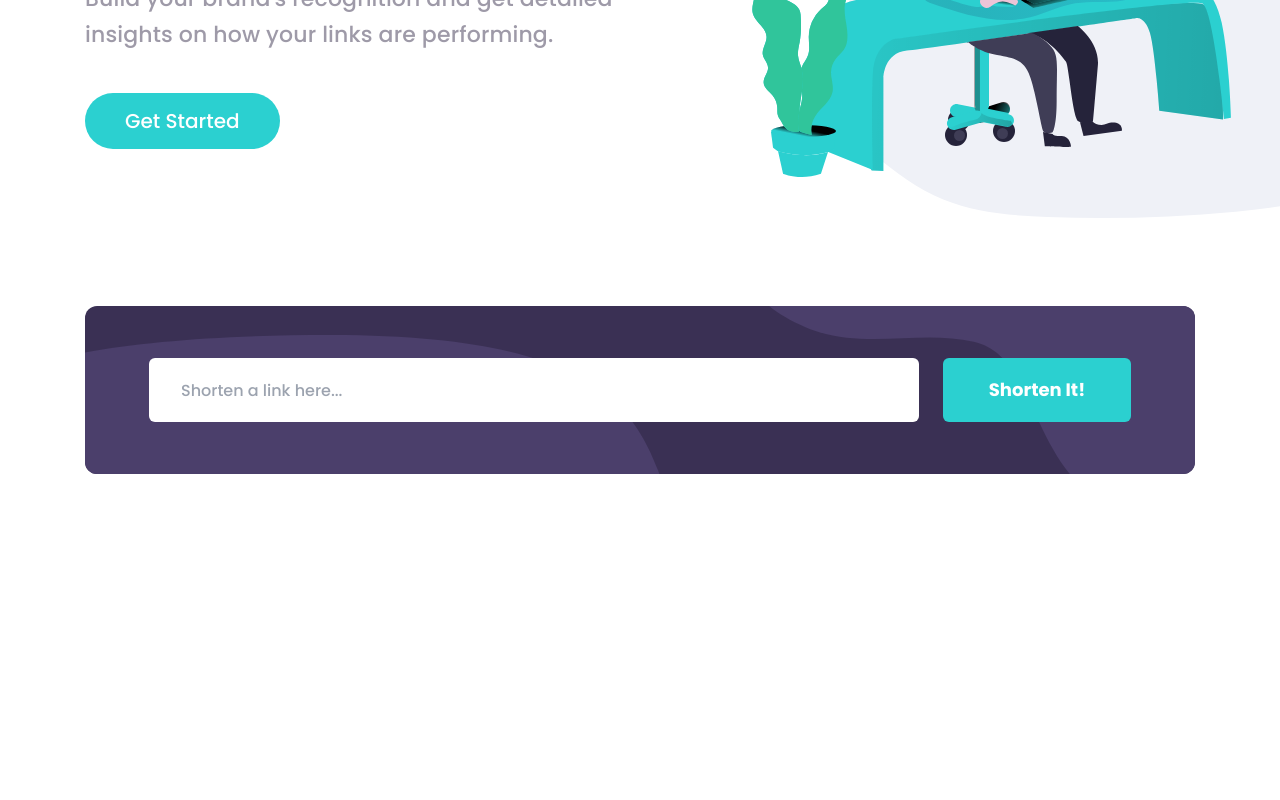
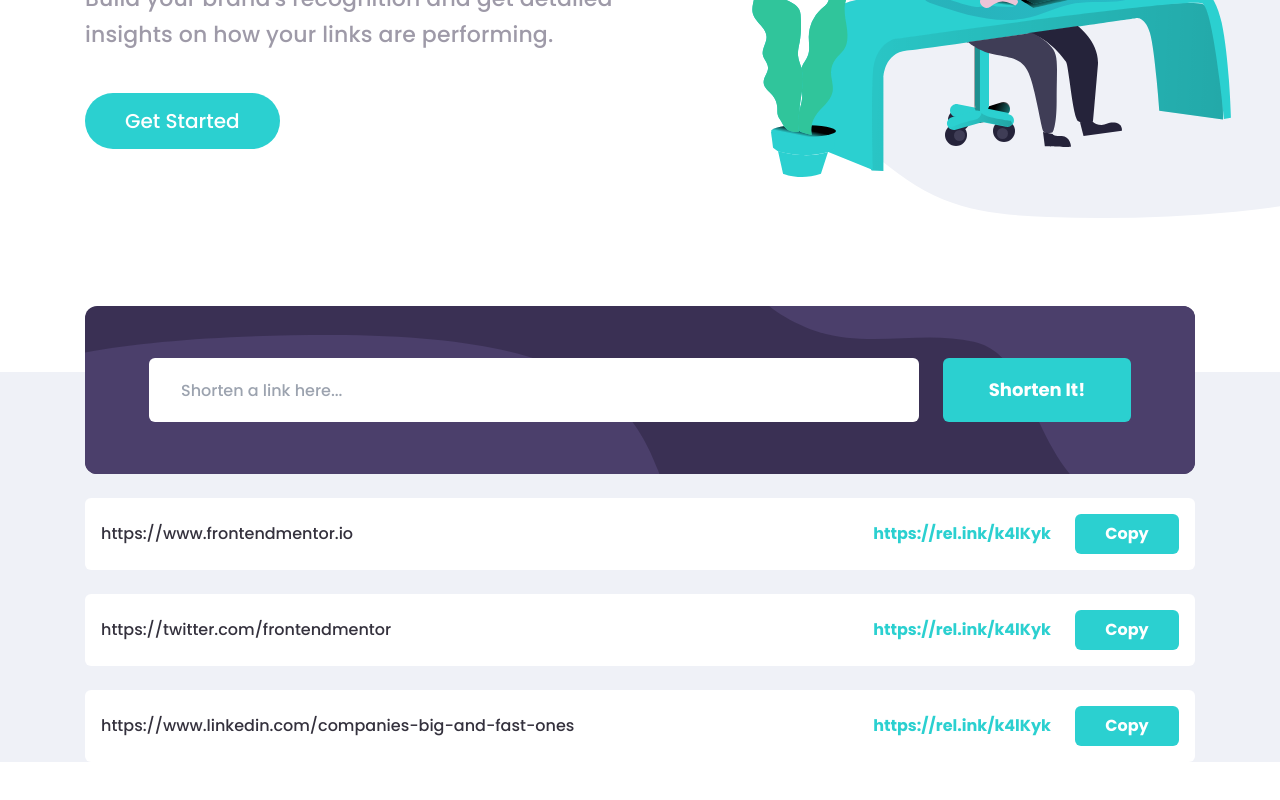
Before and after one commit to vanderms/shortly-url-shortening-api, a Next.js app: page / in a window 1280 px wide. Shown: the part 430-1230 px from the top of the page. Built offline with nearby package versions, Linux system fonts and the light colour scheme.

Commit message:
implemented link card

```diff
--- /dev/null
+++ b/components/cards/link/link-card.tsx
@@ -0,0 +1,42 @@
+import { useState } from "react";
+
+interface LinkCardProps {
+  url: string;
+  shortened: string;
+}
+
+export const LinkCard: React.FC<LinkCardProps> = ({ url, shortened }) => {
+  const [hasCopied, setHasCopied] = useState<boolean>(false);
+
+  return (
+    <article
+      className={`px-4 pt-3 pb-4 bg-white grid grid-cols-1 rounded-md text-stress
+      lg:grid-cols-[1fr,15rem,6.5rem] lg:gap-6 lg:items-center lg:pt-4
+    `}
+    >
+      <h3 className="truncate">{url}</h3>
+      <span className="mt-3 w-full h-[1px] bg-text opacity-25 lg:hidden"></span>
+      <p className="mt-3 text-primary font-bold lg:justify-self-end lg:mt-0">{shortened}</p>
+      <button
+        disabled={hasCopied}
+        className={`flex items-center justify-center mt-3 w-full h-10 bg-primary
+          hover:bg-primary-hover rounded-md  d lg:mt-0
+          disabled:bg-secondary
+        `}
+        onClick={() => {
+          navigator.clipboard
+            .writeText(shortened)
+            .then(() => {
+              setHasCopied(true);
+              window.setTimeout(() => {
+                setHasCopied(false);
+              }, 3000);
+            })
+            .catch((e) => console.log(e.message));
+        }}
+      >
+        <span className="font-bold text-white">{hasCopied ? "Copied!" : "Copy"}</span>
+      </button>
+    </article>
+  );
+};
--- a/components/forms/shortener/shortener-form.tsx
+++ b/components/forms/shortener/shortener-form.tsx
@@ -1,11 +1,5 @@
 import { Formik, Form, Field, ErrorMessage } from "formik";
 import * as Yup from "yup";
-
-/*
-
-
-
-*/
 
 const URL_PATTERN =
   /^((http|https):\/\/)?(www.)?(?!.*(http|https|www.))[a-zA-Z0-9_-]+(\.[a-zA-Z]+)+(\/)?.([\w\?[a-zA-Z-_%\/@?]+)*([^\/\w\?[a-zA-Z0-9_-]+=\w+(&[a-zA-Z0-9_]+=\w+)*)?$/;
--- a/components/sections/shortener/shortener.tsx
+++ b/components/sections/shortener/shortener.tsx
@@ -1,18 +1,49 @@
 import { ShortenerForm } from "components/forms/shortener/shortener-form";
+import { LinkCard } from "components/cards/link/link-card";
+
+const shortenedLinks = [
+  {
+    id: 1,
+    url: "https://www.frontendmentor.io",
+    shortened: "https://rel.ink/k4lKyk	",
+  },
+  {
+    id: 2,
+    url: "https://twitter.com/frontendmentor",
+    shortened: "https://rel.ink/k4lKyk	",
+  },
+  {
+    id: 3,
+    url: "https://www.linkedin.com/companies-big-and-fast-ones",
+    shortened: "https://rel.ink/k4lKyk	",
+  },
+];
 
 export const ShortenerSection: React.FC = () => {
   return (
-    <section
-      className={`container mt-[5.5rem] bg-bgdark p-6 relative
-        vn__shortener-pattern rounded-xl overflow-hidden md:px-16 md:py-[3.25rem]`}
-      aria-labelledby="nv__shortener-section-title"
-    >
+    <section className={`mt-[5.5rem] `} aria-labelledby="nv__shortener-section-title">
       <h2 className="sr-only" id="nv__shortener-section-title">
         Link Shortener
       </h2>
-      <div className="relative z-10">
-        <ShortenerForm />
+      <div
+        className="container bg-bgdark p-6 relative
+        vn__shortener-pattern rounded-xl overflow-hidden md:px-16 md:py-[3.25rem]"
+      >
+        <div className="relative z-10">
+          <ShortenerForm />
+        </div>
       </div>
+      {shortenedLinks.length > 0 && (
+        <div className="pt-[7.875rem] mt-[-6.375rem] bg-bglight">
+          <ul className="container flex flex-col gap-6">
+            {shortenedLinks.map((link) => (
+              <li key={link.id}>
+                <LinkCard url={link.url} shortened={link.shortened} />
+              </li>
+            ))}
+          </ul>
+        </div>
+      )}
     </section>
   );
 };
```
